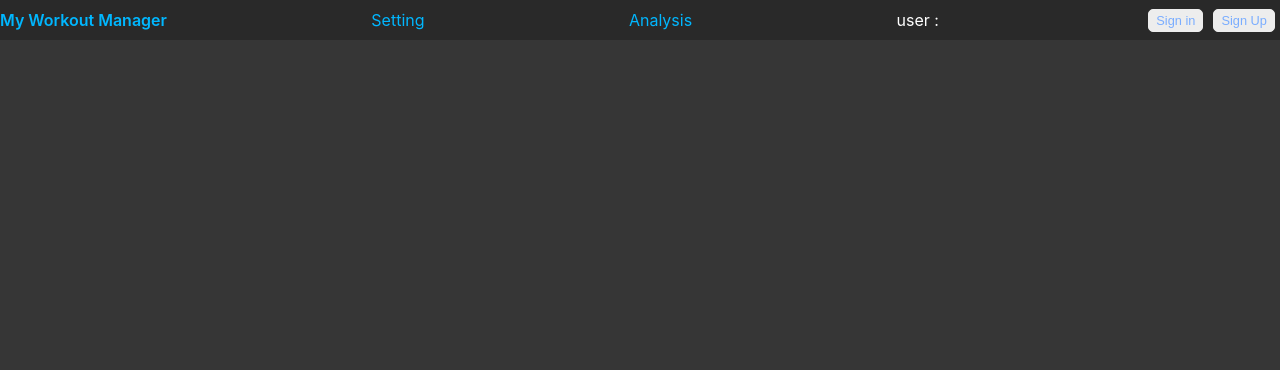
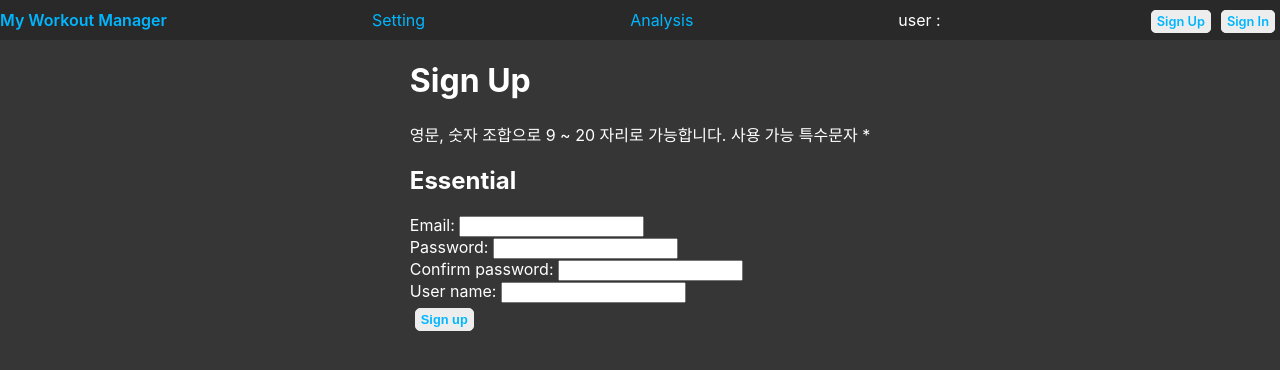
Before and after one commit to pmjuu/my-workout-manager, a React (Create React App) app: page /signup in a window 1280 px wide. Shown: the top 370 px of the page. Built offline with nearby package versions, Linux system fonts and the light colour scheme.

Commit message:
feat: create SignUp SignIn SignOut

```diff
--- a/src/App.js
+++ b/src/App.js
@@ -5,6 +5,8 @@ import Header from "./components/Header";
 import Calendar from "./components/Calendar";
 import Setting from "./components/Setting";
 import Analysis from "./components/Analysis";
+import SignUp from "./components/SignUp";
+import SignIn from "./components/SignIn";
 
 const Wrapper = styled.div`
   display: flex;
@@ -20,6 +22,8 @@ function App() {
       <Header onLogin={(e) => setIsLogined(e)} isLogined={isLogined} />
       <Routes>
         <Route path="/" element={<Calendar />} />
+        <Route path="/signup" element={<SignUp />} />
+        <Route path="/signin" element={<SignIn onLogin={(e) => setIsLogined(e)} />} />
         <Route path="/setting" element={<Setting />} />
         <Route path="/analysis" element={<Analysis />} />
       </Routes>
--- a/src/components/Header.js
+++ b/src/components/Header.js
@@ -25,16 +25,17 @@ const Wrapper = styled.header`
 
   .button-default {
     margin: 5px;
-    padding: 3px 7px;
+    padding: 3px 5px;
     font-size: 0.8rem;
-    color: rgb(122, 173, 255);
+    font-weight: 600;
+    color: #00B7FF;
     background-color: #ededed;
     border: 1px solid #ededed;
     border-radius: 5px;
     transition: 0.3s all ease;
 
     :hover {
-      background-color: rgb(122, 173, 255);
+      background-color: #00B7FF;
       color: white;
       cursor: pointer;
     }
@@ -53,23 +54,7 @@ export default function Header ({ onLogin, isLogined }) {
     return navigate("/");
   }
 
-  async function handleSignIn() {
-    try {
-      await axios.post(`${process.env.REACT_APP_SERVER_URL}/auth/signin`);
-    } catch (err) {
-      console.error(err);
-    }
-  }
-
-  async function handleSignUp() {
-    try {
-      await axios.post(`${process.env.REACT_APP_SERVER_URL}/auth/signup`);
-    } catch (err) {
-      console.error(err);
-    }
-  }
-
-  const [username, setUsername] = useState(JSON.parse(localStorage.getItem("user"))?.displayName);
+  const [username, setUsername] = useState("");
 
   return (
     <Wrapper>
@@ -80,8 +65,8 @@ export default function Header ({ onLogin, isLogined }) {
       {isLogined
         ? <button className="button-default" onClick={handleSignOut}>Sign out</button>
         : <div>
-            <button className="button-default" onClick={handleSignIn}>Sign in</button>
-            <button className="button-default" onClick={handleSignUp}>Sign Up</button>
+            <Link className="button-default" to="/signup">Sign Up</Link>
+            <Link className="button-default" to="/signin">Sign In</Link>
           </div>}
     </Wrapper>
   );
--- a/src/components/Setting.js
+++ b/src/components/Setting.js
@@ -5,7 +5,10 @@ const Wrapper = styled.section``;
 export default function Setting() {
   return (
     <Wrapper>
-      Setting
+      <h1>Setting</h1>
+      <h2>Workout Categories</h2>
+
+      <h2>Workout Places</h2>
     </Wrapper>
   );
 }
--- a/src/components/SignIn.js
+++ b/src/components/SignIn.js
@@ -1,15 +1,34 @@
 import styled from "styled-components";
+import axios from "axios";
+import { useState } from "react";
+import { useNavigate } from "react-router-dom";
 
 const Wrapper = styled.div`
 
 `;
 
-export default function SignIn() {
+export default function SignIn({ onLogin }) {
+  axios.defaults.withCredentials = true;
+  const navigate = useNavigate();
+  const [email, setEmail] = useState("");
+  const [password, setPassword] = useState("");
+
+  async function handleSignIn() {
+    try {
+      await axios.post(`${process.env.REACT_APP_SERVER_URL}/auth/signin`, { email, password });
+      onLogin(true);
+      navigate("/");
+    } catch (err) {
+      console.error(err);
+    }
+  }
+
   return (
     <Wrapper>
-      <form>
-
-      </form>
+      <h1>Sign In</h1>
+      <div>Email: <input name="email" onChange={e => setEmail(e.target.value)} required /></div>
+      <div>Password: <input type="password" name="password" onChange={e => setPassword(e.target.value)} required /></div>
+      <button className="button-auth" onClick={handleSignIn}>Sign in</button>
     </Wrapper>
   );
 }
--- a/src/components/SignUp.js
+++ b/src/components/SignUp.js
@@ -1,19 +1,45 @@
 import styled from "styled-components";
+import axios from "axios";
+import { useState } from "react";
+import { useNavigate } from "react-router-dom";
 
 const Wrapper = styled.div`
 
 `;
 
 export default function SignUp() {
+  axios.defaults.withCredentials = true;
+  const navigate = useNavigate();
+  const [email, setEmail] = useState("");
+  const [password, setPassword] = useState("");
+  const [passwordConfirm, setPasswordConfirm] = useState("");
+  const [name, setName] = useState("");
+
+  async function handleSubmit() {
+    try {
+      await axios.post(`${process.env.REACT_APP_SERVER_URL}/auth/signup`, { email, password, passwordConfirm, name});
+      navigate("/signin");
+    } catch (err) {
+      console.error(err);
+    }
+  }
+
   return (
     <Wrapper>
+      <h1>Sign Up</h1>
       <div>
         영문, 숫자 조합으로 9 ~ 20 자리로 가능합니다.
         사용 가능 특수문자 *
       </div>
-      <form>
-
-      </form>
+        <h2>Essential</h2>
+        <div>Email: <input name="email" onChange={e => setEmail(e.target.value)} required /></div>
+        <div>Password: <input name="password" onChange={e => setPassword(e.target.value)} required /></div>
+        <div>Confirm password: <input name="passwordConfirm" onChange={e => setPasswordConfirm(e.target.value)} required /></div>
+        <div>User name: <input name="name" onChange={e => setName(e.target.value)} required /></div>
+        {/* <h2>Optional</h2>
+        <div>Main workout category: <input name="mainCategory" /></div>
+        <div>Workout Places: <input name="places" /></div> */}
+        <button className="button-auth" onClick={handleSubmit}>Sign up</button>
     </Wrapper>
   );
 }
--- a/src/components/common/Daily.js
+++ b/src/components/common/Daily.js
@@ -11,9 +11,9 @@ const Wrapper = styled.div`
     text-align: center;
   }
 
-  .place-selection {
-    width: 100%;
-    border-color: #292929;
+  select {
+    width: 99%;
+    border: 1px solid #292929;
     background-color: transparent;
     color: white;
     transition: 0.3s all ease;
@@ -22,8 +22,26 @@ const Wrapper = styled.div`
     appearance: none;
   }
 
-  .place-selection:hover {
+  select:hover {
     border-color: #ededed;
+  }
+
+  .text-input {
+    width: 97%;
+    border: 1px solid #292929;
+    border-color: #292929;
+    background-color: transparent;
+    transition: 0.3s all ease;
+  }
+
+  .text-input:hover {
+    border-color: #ededed;
+    color: white;
+  }
+
+  .text-input:focus {
+    outline: none;
+    color: white;
   }
 `;
 
@@ -32,15 +50,27 @@ export default function Daily({ date }) {
   const todayDate = new Date().toISOString().slice(0,10);
   const [isToday, setIsToday] = useState(givenDate === todayDate);
 
+  function submitPlace() {
+    console.log("submit place")
+  }
+
+  function submitHealth() {
+
+  }
+
   return (
     <Wrapper color={isToday ? "#00B7FF" : ""}>
       <div className="date" >{date.getDate()}</div>
-      <form>
-        <select className="place-selection">
-          <option key="1" value="default"></option>
-          <option key="2" value="신림">신림</option>
-        </select>
-      </form>
+      <select onChange={submitPlace}>
+        <option value="default"></option>
+        <option value="클라이밍">클라이밍</option>
+      </select>
+      <select onChange={submitPlace}>
+        <option value="default"></option>
+        <option value="신림">신림</option>
+      </select>
+      <input className="text-input" />
+      <input className="text-input" />
     </Wrapper>
   );
 }
--- a/src/index.css
+++ b/src/index.css
@@ -9,3 +9,21 @@ body {
   background-color: #363636;
   color: white;
 }
+
+.button-auth {
+  margin: 5px;
+  padding: 3px 5px;
+  font-size: 0.8rem;
+  font-weight: 600;
+  color: #00B7FF;
+  background-color: #ededed;
+  border: 1px solid #ededed;
+  border-radius: 5px;
+  transition: 0.3s all ease;
+}
+
+.button-auth:hover {
+  background-color: #00B7FF;
+  color: white;
+  cursor: pointer;
+}
```
